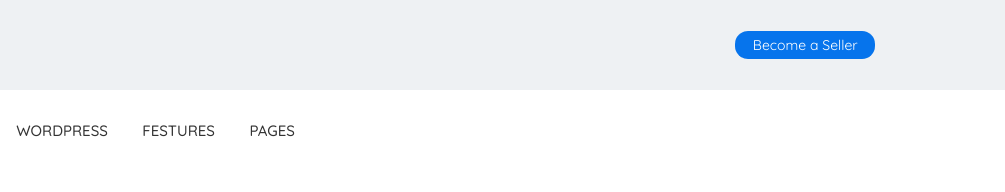
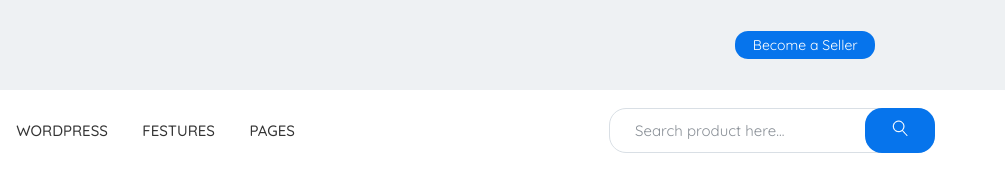
Before and after one commit to vladian95/mart, a website: page app/index.html in a window 1280 px wide. Shown: the full height of the page, 275-1280 px from the left. Drawn offline with nearby package versions, Linux system fonts and the light colour scheme; files that its build step writes are made by us from their sources.

Commit message:
added search header

```diff
--- a/app/index.html
+++ b/app/index.html
@@ -46,6 +46,14 @@
                             <li><a href="#">festures</a></li>
                             <li><a href="#">Pages</a></li>
                         </ul>
+                        <div class="header__menu-form">
+                            <form>
+                                <input type="text" placeholder="Search product here..." required>
+                                <button type="submit">
+                                    <img src="images/search.png" alt="#">
+                                </button>
+                            </form>
+                        </div>
                     </nav>
                 </div>
             </div>
--- a/app/scss/_vars.scss
+++ b/app/scss/_vars.scss
@@ -1 +1,2 @@
 $bg: #0674ec;
+$grey: #d9dfe5;
--- a/app/scss/style.scss
+++ b/app/scss/style.scss
@@ -35,8 +35,38 @@
 }
 .menu{
     display: flex;
+    justify-content: space-between;
     align-items: center;
     height: 80px;
+    .header__menu-form{
+        max-width: 360px;
+        position: relative;
+        input{
+            display: block;
+            width: 100%;
+            border-radius: 17px;
+            border: 1px solid $grey;
+            height: 45px;
+            font-size: 15px;
+            font-weight: 400;
+            padding-left: 25px;
+            padding-right: 130px;
+            &::placeholder{
+                color: #898f96;
+
+            }
+        }
+        button{
+            position: absolute;
+            border: none;
+            background-color: $bg;
+            right: 0;
+            top: 0;
+            height: 45px;
+            width: 70px;
+            border-radius: 17px;
+        }
+    }
 }
 .menu__list{
     text-transform: uppercase;
```
Also changed, not shown: app/images/search.png (added).
